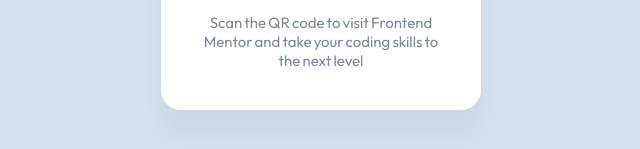
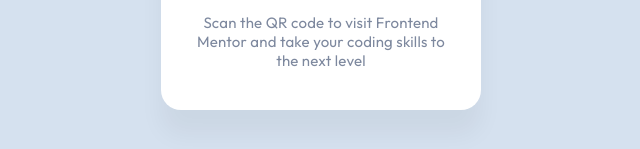
Before and after one commit to DanijelAdrinek/QRcode-Frontend-Mentor, a plain HTML site: page index.html in a window 1280 px wide. Shown: the part 539-688 px from the top of the page, 319-959 px from the left. Drawn offline with Linux system fonts and the light colour scheme.

Commit message:
removed unnecessary files, made changed paragraph letter spacing

```diff
--- a/assets/css/styles.css
+++ b/assets/css/styles.css
@@ -68,7 +68,7 @@ body{
     font-weight: normal;
     color: var(--paragraph-color);
     margin: 1rem 1rem 0 1rem;
-    word-spacing: -1px;
+    letter-spacing: 0.2px;
 }
 
 /* Attribution */
```
Also changed, not shown: images/favicon-32x32.png (deleted), images/image-qr-code.png (deleted), 1 other file.
